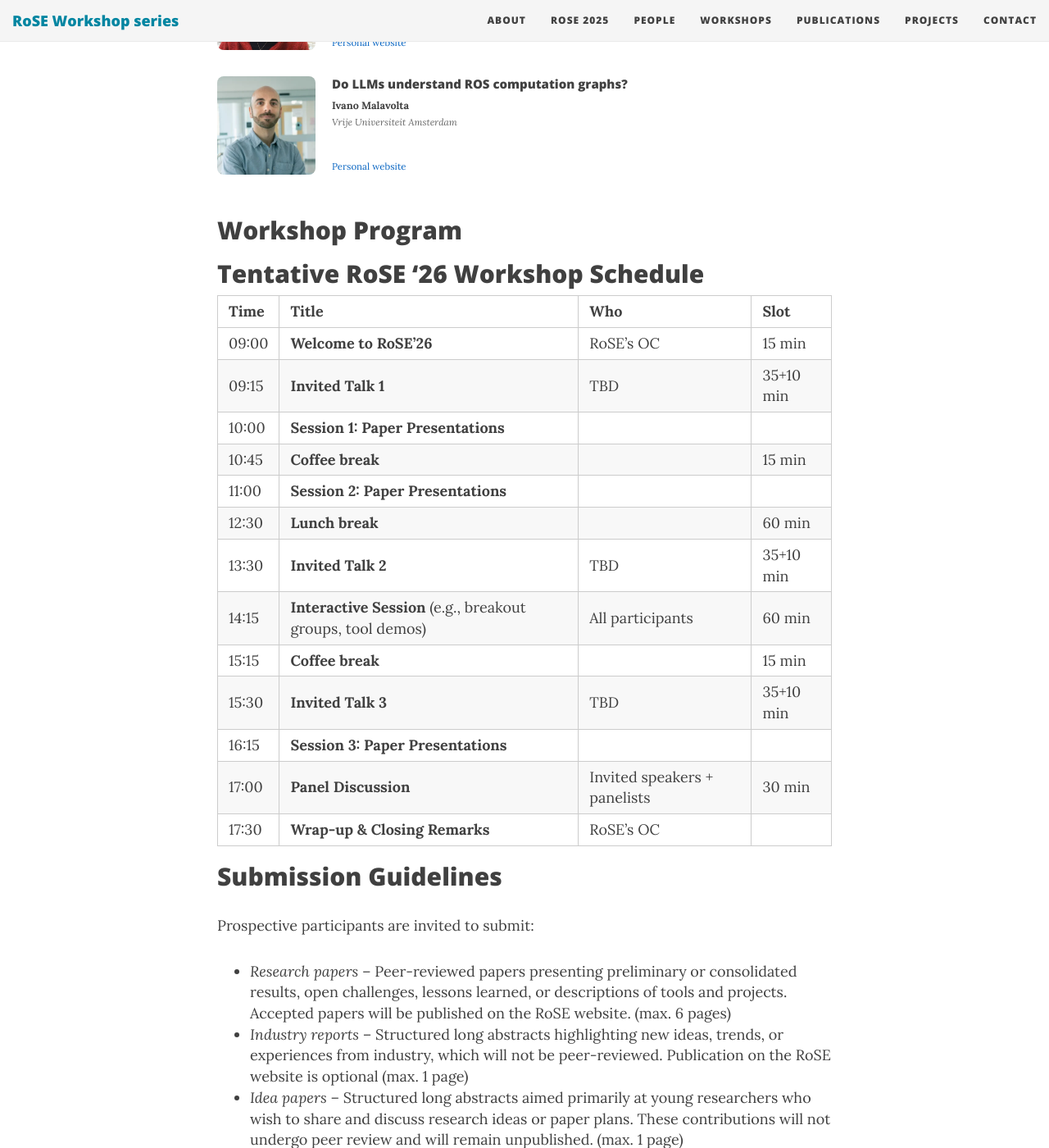
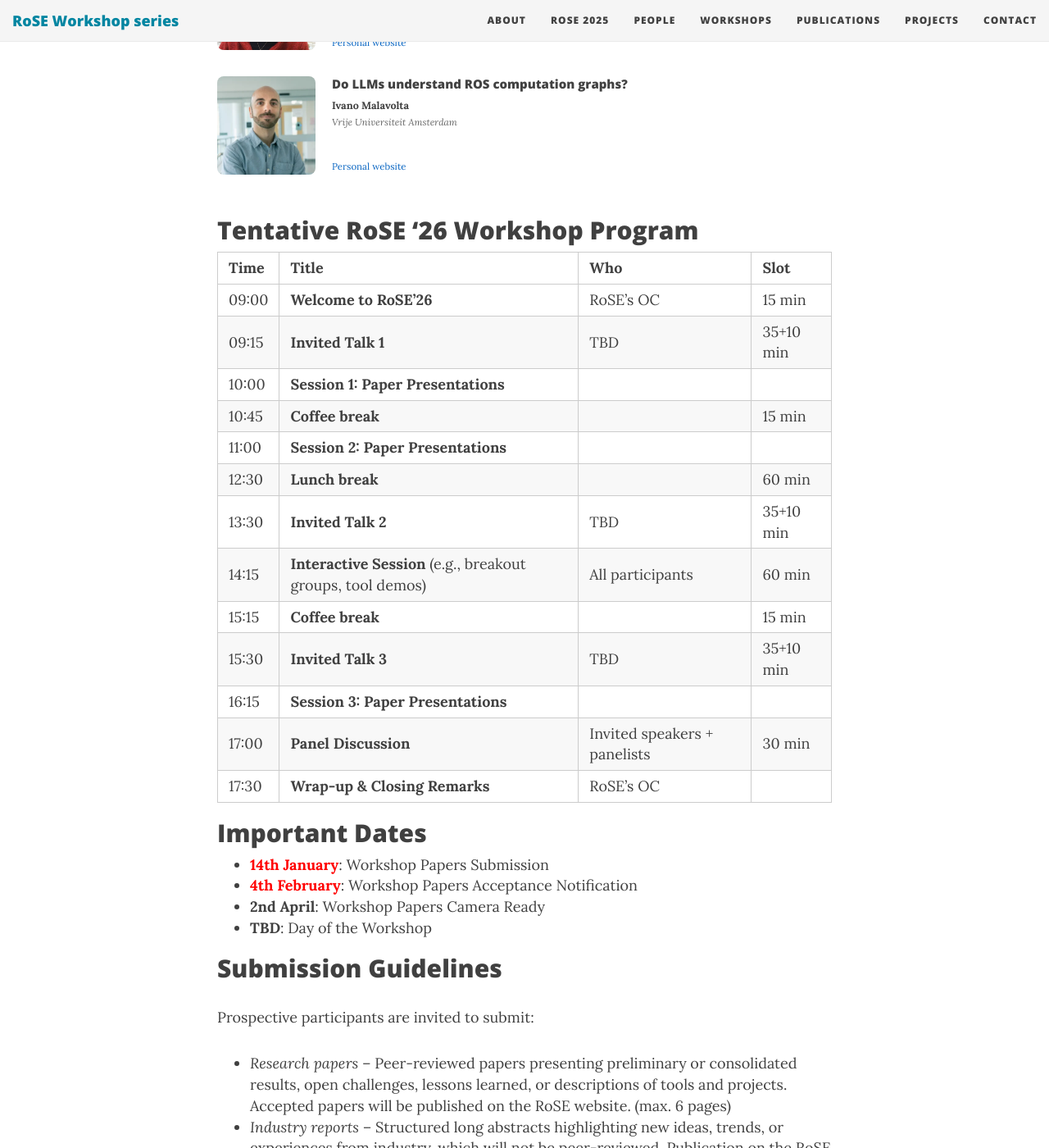
Before and after one commit to rose-workshops/rose-workshops.github.io, a Jekyll site: the page built from rose2026.md, in a window 1280 px wide and 1400 px high, scrolled down 2040 px. Shown: the whole window at 82% size. Built offline with Jekyll 4.4.1, drawn with Linux system fonts in a browser that asks for light colours; nearby versions of some CDN libraries; some of the changed text lies outside the part shown.

Commit message:
update push dates section up

```diff
--- a/rose2026.md
+++ b/rose2026.md
@@ -136,9 +136,7 @@ topics related to robotics software engineering:
     </div>
   </article>
 
-## Workshop Program
-
-## Tentative RoSE '26 Workshop Schedule
+## Tentative RoSE '26 Workshop Program
 
 | Time   | Title | Who | Slot |
 |--------|-------|-----|------|
@@ -156,6 +154,12 @@ topics related to robotics software engineering:
 | 17:00  | **Panel Discussion** | Invited speakers + panelists | 30 min |
 | 17:30  | **Wrap-up & Closing Remarks** | RoSE's OC | |
 
+## Important Dates
+
+* <span style="color:red;">**14th January**</span>: Workshop Papers Submission
+* <span style="color:red;">**4th February**</span>: Workshop Papers Acceptance Notification
+* **2nd April**: Workshop Papers Camera Ready
+* **TBD**: Day of the Workshop
 
 ## Submission Guidelines
 
@@ -180,13 +184,6 @@ It is allowed (no need to disclosure):
 *    Use AI or AI-assisted technologies to improve the quality of images in terms of contrast and clarity;
 *    Utilize generative AI tools to edit and improve the quality of your existing text (similar to an assistant like Grammarly to improve spelling, grammar, punctuation, clarity, and engagement).
 
-## Important Dates
-
-* <span style="color:red;">**14th January**</span>: Workshop Papers Submission
-* <span style="color:red;">**4th February**</span>: Workshop Papers Acceptance Notification
-* **2nd April**: Workshop Papers Camera Ready
-* **TBD**: Day of the Workshop
-
 ## Organizing Committee
 
 - [Michel Albonico](https://michel.iotrixx.com.br/) (Technological Federal University of Paraná, Brazil)
```
